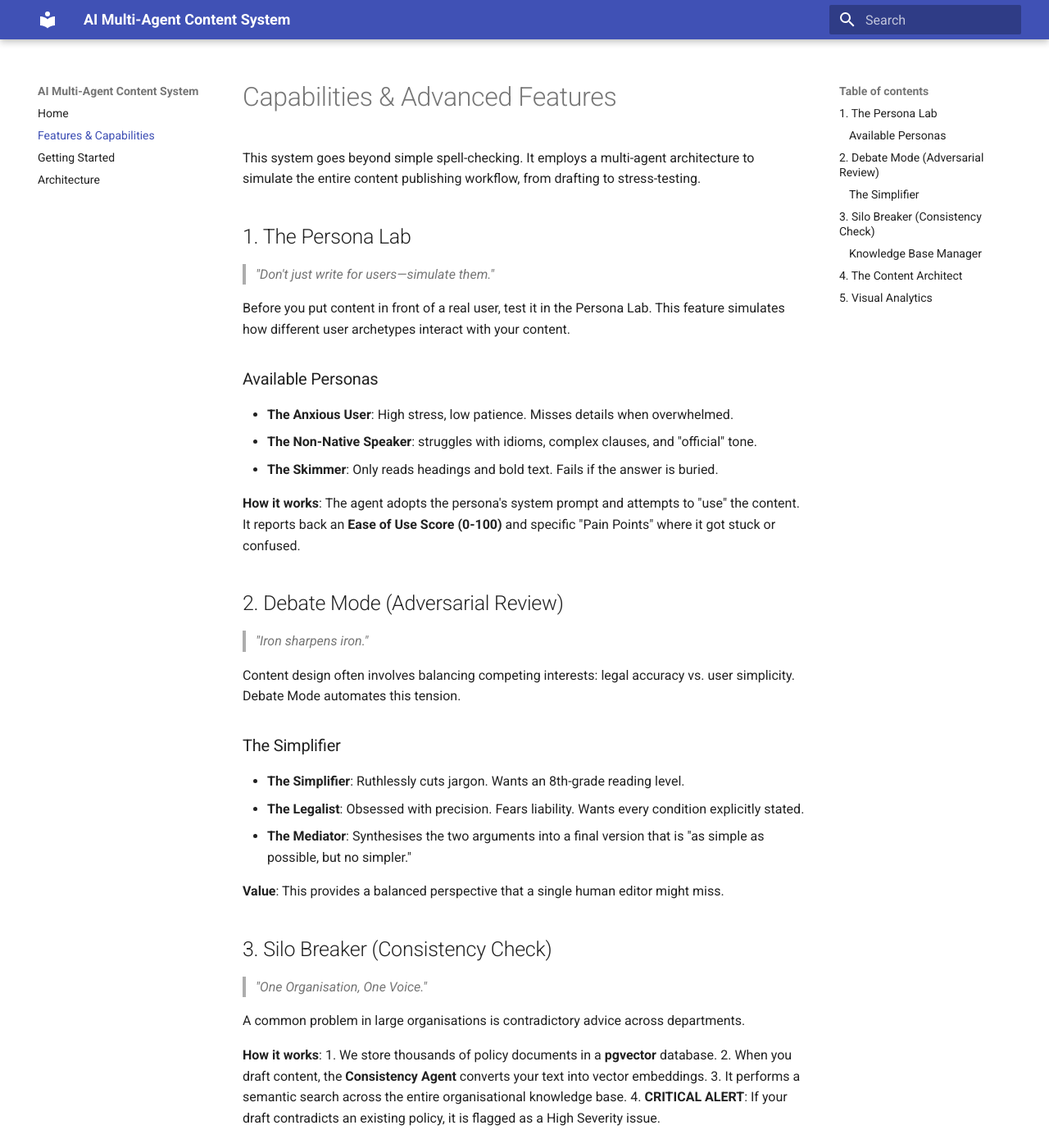
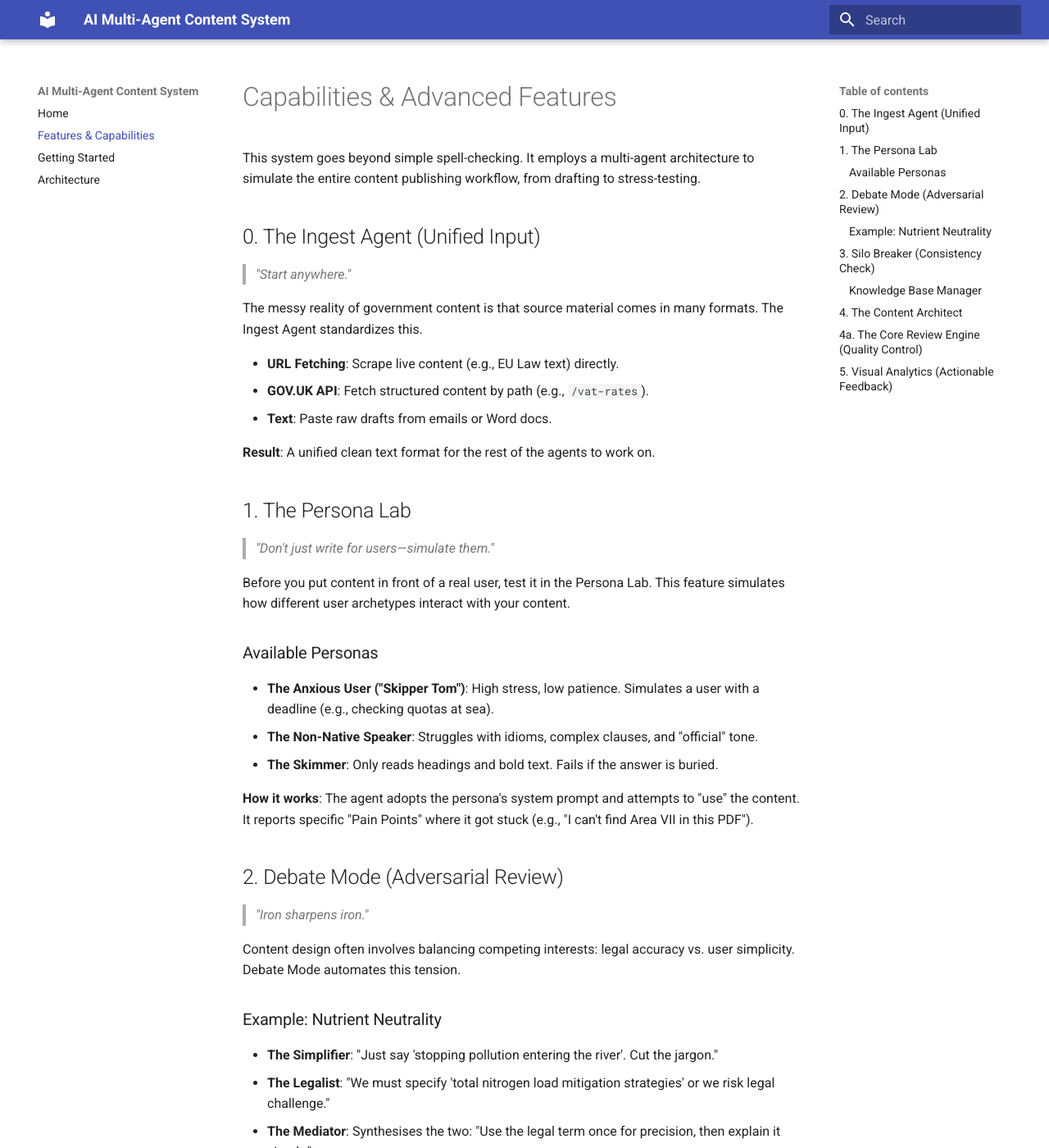
Before and after one commit to steve-dickinson/ai-multi-agent, an MkDocs documentation site: the page built from docs/capabilities.md, in a window 1280 px wide and 1400 px high. Shown: the whole window at 82% size. Built offline with MkDocs 1.6.1 and Material for MkDocs 9.7.7, drawn with Linux system fonts in a browser that asks for light colours; some of the changed text lies outside the part shown.

Commit message:
Update docs

```diff
--- a/docs/capabilities.md
+++ b/docs/capabilities.md
@@ -1,6 +1,17 @@
 # Capabilities & Advanced Features
 
 This system goes beyond simple spell-checking. It employs a multi-agent architecture to simulate the entire content publishing workflow, from drafting to stress-testing.
+
+## 0. The Ingest Agent (Unified Input)
+> *"Start anywhere."*
+
+The messy reality of government content is that source material comes in many formats. The Ingest Agent standardizes this.
+
+*   **URL Fetching**: Scrape live content (e.g., EU Law text) directly.
+*   **GOV.UK API**: Fetch structured content by path (e.g., `/vat-rates`).
+*   **Text**: Paste raw drafts from emails or Word docs.
+
+**Result**: A unified clean text format for the rest of the agents to work on.
 
 ## 1. The Persona Lab
 > *"Don't just write for users—simulate them."*
@@ -8,21 +19,21 @@
 Before you put content in front of a real user, test it in the Persona Lab. This feature simulates how different user archetypes interact with your content.
 
 ### Available Personas
-*   **The Anxious User**: High stress, low patience. Misses details when overwhelmed.
-*   **The Non-Native Speaker**: struggles with idioms, complex clauses, and "official" tone.
+*   **The Anxious User ("Skipper Tom")**: High stress, low patience. Simulates a user with a deadline (e.g., checking quotas at sea).
+*   **The Non-Native Speaker**: Struggles with idioms, complex clauses, and "official" tone.
 *   **The Skimmer**: Only reads headings and bold text. Fails if the answer is buried.
 
-**How it works**: The agent adopts the persona's system prompt and attempts to "use" the content. It reports back an **Ease of Use Score (0-100)** and specific "Pain Points" where it got stuck or confused.
+**How it works**: The agent adopts the persona's system prompt and attempts to "use" the content. It reports specific "Pain Points" where it got stuck (e.g., "I can't find Area VII in this PDF").
 
 ## 2. Debate Mode (Adversarial Review)
 > *"Iron sharpens iron."*
 
 Content design often involves balancing competing interests: legal accuracy vs. user simplicity. Debate Mode automates this tension.
 
-### The Simplifier
-*   **The Simplifier**: Ruthlessly cuts jargon. Wants an 8th-grade reading level.
-*   **The Legalist**: Obsessed with precision. Fears liability. Wants every condition explicitly stated.
-*   **The Mediator**: Synthesises the two arguments into a final version that is "as simple as possible, but no simpler."
+### Example: Nutrient Neutrality
+*   **The Simplifier**: "Just say 'stopping pollution entering the river'. Cut the jargon."
+*   **The Legalist**: "We must specify 'total nitrogen load mitigation strategies' or we risk legal challenge."
+*   **The Mediator**: Synthesises the two: "Use the legal term once for precision, then explain it simply."
 
 **Value**: This provides a balanced perspective that a single human editor might miss.
 
@@ -32,10 +43,10 @@
 A common problem in large organisations is contradictory advice across departments.
 
 **How it works**:
-1.  We store thousands of policy documents in a **pgvector** database.
-2.  When you draft content, the **Consistency Agent** converts your text into vector embeddings.
+1.  We store thousands of policy documents (e.g., Forestry Commission, Natural England) in a **pgvector** database.
+2.  When you draft content (e.g., "Planting Trees"), the **Consistency Agent** converts your text into vector embeddings.
 3.  It performs a semantic search across the entire organisational knowledge base.
-4.  **CRITICAL ALERT**: If your draft contradicts an existing policy, it is flagged as a High Severity issue.
+4.  **CRITICAL ALERT**: If your draft contradicts an existing policy (e.g., "Planting prohibited on deep peat"), it is flagged as a High Severity issue.
 
 ### Knowledge Base Manager
 To keep this data fresh, the **Knowledge Base Manager** allows you to:
@@ -52,13 +63,26 @@
 *   **Detailed Guides**: Enforces correct heading hierarchy.
 *   **Answers**: optimized for featured snippets (bold direct answer first).
 
-## 5. Visual Analytics
+## 4a. The Core Review Engine (Quality Control)
+> *"Hygiene before nuance."*
+
+Before meaningful debate can happen, we must ensure basic compliance. This engine runs automated checks:
+
+*   **Structure**: Checks for the "Inverted Pyramid" (main point first).
+*   **User Needs**: Verifies the content addresses a clear user goal.
+*   **Style**: Checks against the GDS Style Guide (e.g., "dispatch" vs "send").
+
+## 5. Visual Analytics (Actionable Feedback)
 > *"See the invisible."*
 
-Text analysis tools often just give a score. Our **Tone Heatmap** visualizes the problem.
+Text analysis tools often just give a score. Our system visualizes the problem by listing specific text segments that need fixing.
 
-*   **<span style="color:red">Red</span>**: Passive Voice ("It was decided...").
-*   **<span style="color:blue">Blue</span>**: Complex Words ("Utilize", "Facilitate").
-*   **<span style="color:orange">Yellow</span>**: Sentences over 25 words.
+*   **Passive Voice**: Flags use of "It was decided..." vs "We decided".
+*   **Complex Words**: Flags bureaucratic language like "Utilize" or "Facilitate".
+*   **Sentence Length**: Highlights sentences over 25 words that are hard to read.
 
+*Note: Future versions will include visual heatmaps directly on the canvas.*
 This allows editors to scan a document in seconds and identify problem areas without reading every word.
+
+---
+*Disclaimer: This is a personal experimentation project to explore the capabilities of AI agents in content workflows. It is not an official tool and is not currently in use by any department.*
```
Also changed, not shown: docs/index.md (+29 -10 lines), docs/linkedin_article.md (added, +53 -0 lines).
